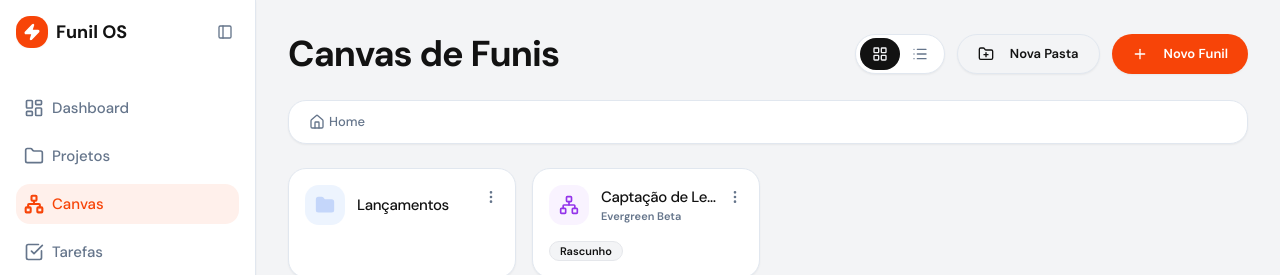
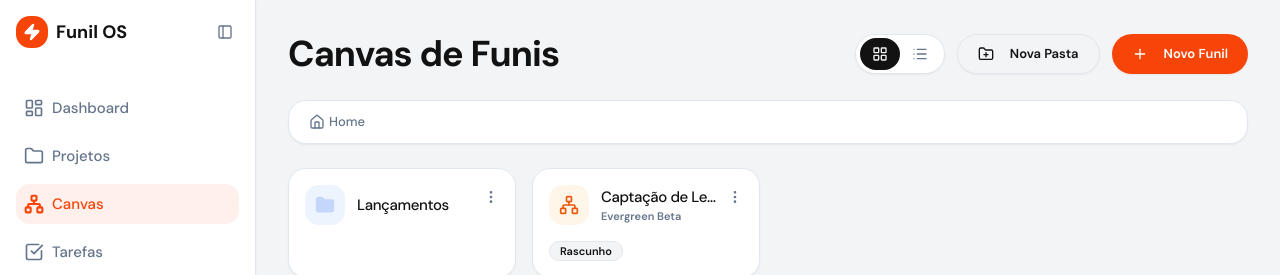
Before and after one commit to Kelvi-Maycon/funil-os, a React (Vite) app: page /canvas in a window 1280 px wide. Shown: the top 275 px of the page. Built offline with nearby package versions, Linux system fonts and the light colour scheme.

Commit message:
Refactor: Update funnel grid icons to orange

```diff
--- a/src/components/funnels/FunnelGrid.tsx
+++ b/src/components/funnels/FunnelGrid.tsx
@@ -122,7 +122,7 @@ export default function FunnelGrid({
           onClick={() => navigate(`/canvas/${f.id}`)}
         >
           <CardHeader className="flex flex-row items-start gap-3 space-y-0 p-4 pb-2 z-10">
-            <div className="w-10 h-10 rounded-lg bg-purple-100/50 flex items-center justify-center text-purple-600 shrink-0">
+            <div className="w-10 h-10 rounded-lg bg-orange-100/50 flex items-center justify-center text-orange-600 shrink-0">
               <Network size={20} />
             </div>
             <div className="flex flex-col flex-1 overflow-hidden pr-6">
--- a/src/components/funnels/FunnelList.tsx
+++ b/src/components/funnels/FunnelList.tsx
@@ -146,7 +146,7 @@ export default function FunnelList({
               onClick={() => navigate(`/canvas/${f.id}`)}
             >
               <TableCell className="font-medium flex items-center gap-3">
-                <div className="w-10 h-10 rounded-lg bg-accent flex items-center justify-center text-primary shrink-0">
+                <div className="w-10 h-10 rounded-lg bg-orange-100/50 flex items-center justify-center text-orange-600 shrink-0">
                   <Network size={20} />
                 </div>
                 {f.name}
```
Also changed, not shown: 7 other files (tests, documents, lock files or other folders).
